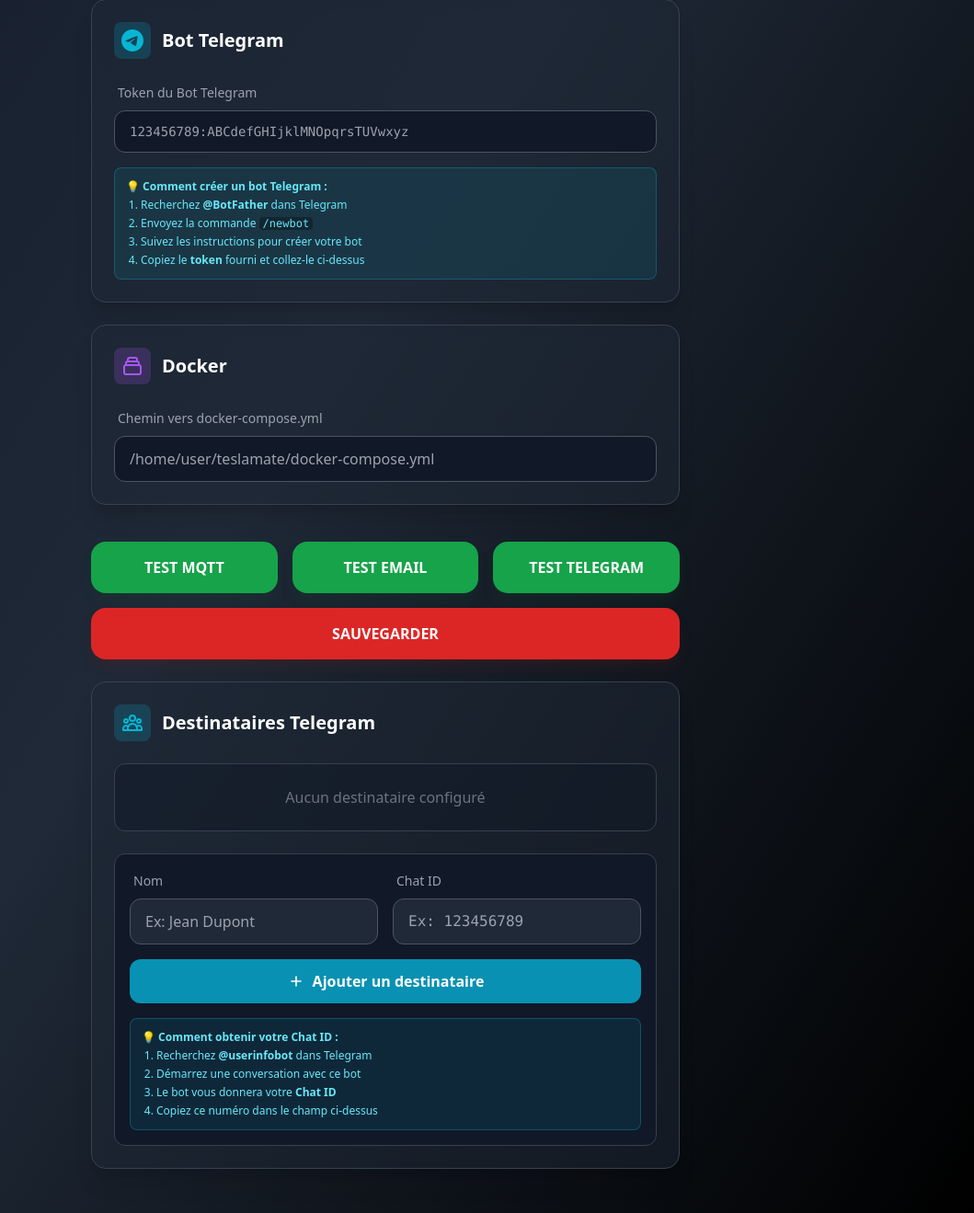
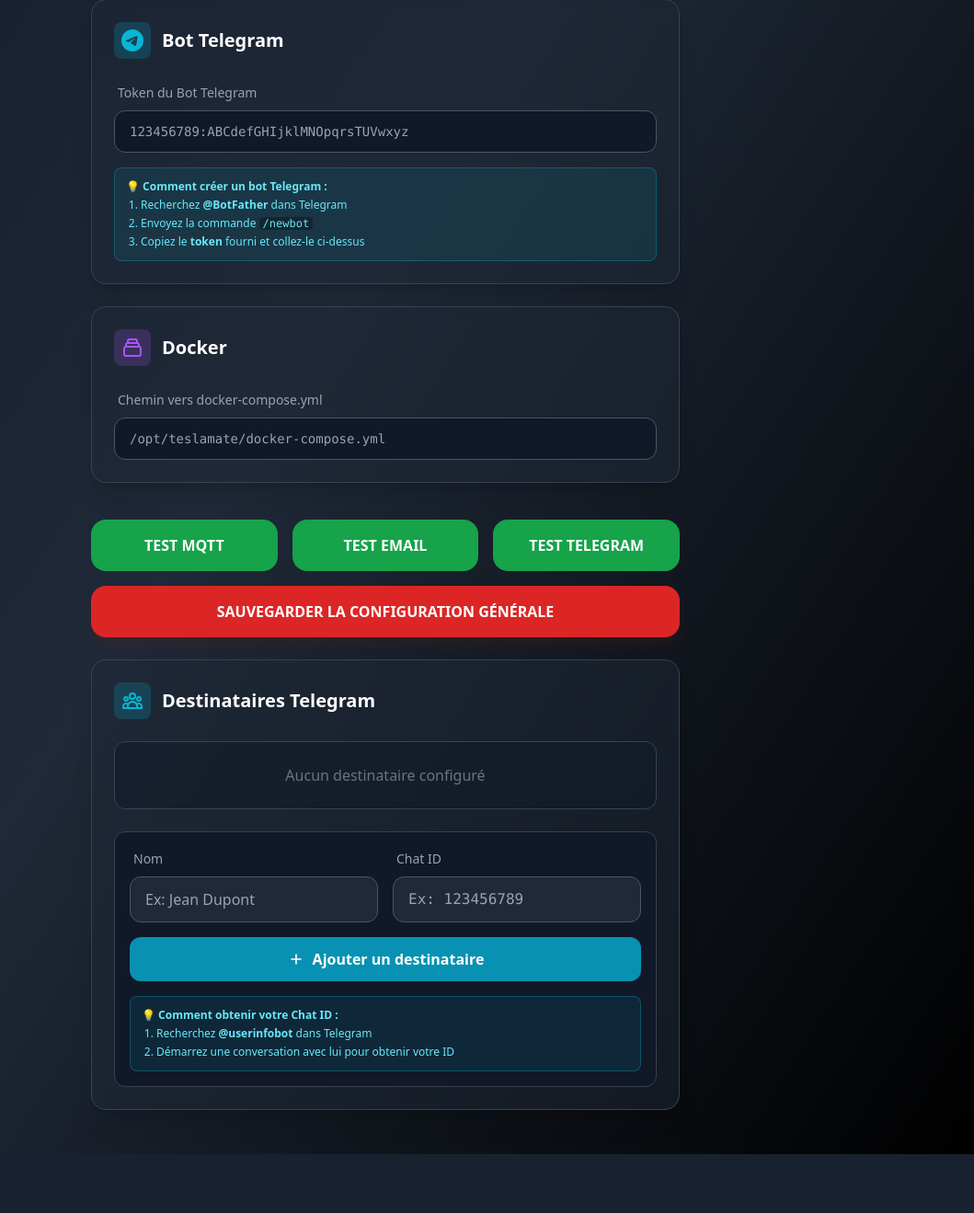
Before and after one commit to infrarik/teslamatemail, a PHP site: page /teslaconf.php in a window 1280 px wide. Shown: the part 741-2060 px from the top of the page at 92% size, without its empty margins (221-1280 px from the left). After the commit the page ends 1996 px from the top, so only its background shows below. Run offline with PHP 8.4, Linux system fonts and the light colour scheme; some libraries are stand-ins or nearby versions.

Commit message:
Update teslaconf.php

```diff
--- a/www/teslaconf.php
+++ b/www/teslaconf.php
@@ -25,18 +25,26 @@ $config = [
 if (file_exists($config_file)) {
     $lines = file($config_file, FILE_IGNORE_NEW_LINES | FILE_SKIP_EMPTY_LINES);
     foreach ($lines as $line) {
+        // Ignorer les commentaires
         if (strpos(trim($line), '#') === 0) continue;
+
+        // Séparer la clé et la valeur
         $parts = explode('=', $line, 2);
         if (count($parts) === 2) {
-            $key = strtolower(trim($parts[0]));
-            $val = trim($parts[1]);
+            $key = strtolower(trim($parts[0])); // On force la clé en minuscule pour la correspondance
+            $val = trim($parts[1]);             // On garde la valeur telle quelle (casse respectée)
+
             if (array_key_exists($key, $config)) {
                 $config[$key] = $val;
             }
         }
     }
 } else {
-    $default_content = "### TeslaMate Config Initialized ###\nmqtt_host=\nmqtt_port=1883\nmqtt_user=\nmqtt_pass=\nmqtt_topic=teslamate/cars/1\nnotification_email=\ndocker_path=\ntelegram_bot_token=\n";
+    // Création du fichier par défaut si inexistant
+    $default_content = "### TeslaMate Config Initialized ###\n";
+    foreach ($config as $k => $v) {
+        $default_content .= "{$k}={$v}\n";
+    }
     file_put_contents($config_file, $default_content);
 }
 
@@ -191,7 +199,6 @@ if (isset($_POST['add_telegram_user'])) {
           <ol class="list-decimal ml-4 space-y-1">
             <li>Recherchez <strong>@BotFather</strong> dans Telegram</li>
             <li>Envoyez la commande <code class="bg-black/30 px-1 rounded">/newbot</code></li>
-            <li>Suivez les instructions pour créer votre bot</li>
             <li>Copiez le <strong>token</strong> fourni et collez-le ci-dessus</li>
           </ol>
         </div>
@@ -209,34 +216,34 @@ if (isset($_POST['add_telegram_user'])) {
 
         <div class="space-y-2">
           <label class="text-sm text-gray-400 ml-1">Chemin vers docker-compose.yml</label>
-          <input type="text" name="docker_path" value="<?php echo htmlspecialchars($config['docker_path']); ?>" placeholder="/home/user/teslamate/docker-compose.yml" required
-            class="w-full bg-gray-900 border border-gray-600 rounded-xl px-4 py-3 focus:border-purple-500 focus:ring-1 focus:ring-purple-500 outline-none transition-all text-white">
+          <input type="text" name="docker_path" value="<?php echo htmlspecialchars($config['docker_path']); ?>" placeholder="/opt/teslamate/docker-compose.yml" required
+            class="w-full bg-gray-900 border border-gray-600 rounded-xl px-4 py-3 focus:border-purple-500 focus:ring-1 focus:ring-purple-500 outline-none transition-all text-white font-mono text-sm">
         </div>
       </div>
 
-      <div class="grid grid-cols-3 gap-4 pt-4">
+      <div class="grid grid-cols-1 md:grid-cols-3 gap-4 pt-4">
         <button type="button" id="btnTestMqtt"
-          class="w-full bg-green-600 hover:bg-green-700 text-white font-bold py-4 rounded-2xl shadow-lg shadow-green-900/20 transition-all transform active:scale-[0.98] flex items-center justify-center gap-2">
+          class="bg-green-600 hover:bg-green-700 text-white font-bold py-4 rounded-2xl transition-all flex items-center justify-center gap-2">
           <span>TEST MQTT</span>
           <div id="loader" class="hidden w-5 h-5 border-2 border-white/30 border-t-white rounded-full animate-spin"></div>
         </button>
 
         <button type="button" id="btnTestEmail"
-          class="w-full bg-green-600 hover:bg-green-700 text-white font-bold py-4 rounded-2xl shadow-lg shadow-green-900/20 transition-all transform active:scale-[0.98] flex items-center justify-center gap-2">
+          class="bg-green-600 hover:bg-green-700 text-white font-bold py-4 rounded-2xl transition-all flex items-center justify-center gap-2">
           <span>TEST EMAIL</span>
           <div id="loaderEmail" class="hidden w-5 h-5 border-2 border-white/30 border-t-white rounded-full animate-spin"></div>
         </button>
 
         <button type="button" id="btnTestTelegram"
-          class="w-full bg-green-600 hover:bg-green-700 text-white font-bold py-4 rounded-2xl shadow-lg shadow-green-900/20 transition-all transform active:scale-[0.98] flex items-center justify-center gap-2">
+          class="bg-green-600 hover:bg-green-700 text-white font-bold py-4 rounded-2xl transition-all flex items-center justify-center gap-2">
           <span>TEST TELEGRAM</span>
           <div id="loaderTelegram" class="hidden w-5 h-5 border-2 border-white/30 border-t-white rounded-full animate-spin"></div>
         </button>
 
-        <div class="col-span-3">
+        <div class="md:col-span-3">
           <button type="submit"
             class="w-full bg-red-600 hover:bg-red-700 text-white font-bold py-4 rounded-2xl shadow-lg shadow-red-900/20 transition-all transform active:scale-[0.98]">
-            SAUVEGARDER
+            SAUVEGARDER LA CONFIGURATION GÉNÉRALE
           </button>
         </div>
       </div>
@@ -260,7 +267,7 @@ if (isset($_POST['add_telegram_user'])) {
         <div class="bg-gray-900 border border-gray-700 rounded-xl p-4 flex items-center justify-between">
           <div class="flex items-center gap-3">
             <div class="w-10 h-10 bg-cyan-500/20 rounded-full flex items-center justify-center">
-              <span class="text-cyan-400 font-bold"><?php echo strtoupper(substr($user['name'], 0, 1)); ?></span>
+              <span class="text-cyan-400 font-bold"><?php echo strtoupper(substr($user['name'] ?? 'U', 0, 1)); ?></span>
             </div>
             <div>
               <div class="font-semibold"><?php echo htmlspecialchars($user['name']); ?></div>
@@ -311,9 +318,7 @@ if (isset($_POST['add_telegram_user'])) {
           <p class="font-semibold mb-1">💡 Comment obtenir votre Chat ID :</p>
           <ol class="list-decimal ml-4 space-y-1">
             <li>Recherchez <strong>@userinfobot</strong> dans Telegram</li>
-            <li>Démarrez une conversation avec ce bot</li>
-            <li>Le bot vous donnera votre <strong>Chat ID</strong></li>
-            <li>Copiez ce numéro dans le champ ci-dessus</li>
+            <li>Démarrez une conversation avec lui pour obtenir votre ID</li>
           </ol>
         </div>
       </form>
@@ -322,7 +327,6 @@ if (isset($_POST['add_telegram_user'])) {
   </div>
 
   <script>
-    // --- FONCTION COMMUNE POUR AFFICHER LE RESULTAT ---
     function showResult(type, message) {
         const resultZone = document.getElementById('testResult');
         resultZone.classList.remove('hidden');
@@ -336,110 +340,50 @@ if (isset($_POST['add_telegram_user'])) {
         resultZone.innerText = message;
     }
 
-    // --- TEST MQTT ---
-    document.getElementById('btnTestMqtt').addEventListener('click', async function() {
-        const btn = this;
-        const loader = document.getElementById('loader');
+    // Gestion des clics boutons tests (MQTT, Email, Telegram)
+    async function runTest(endpoint, bodyData, btnId, loaderId) {
+        const btn = document.getElementById(btnId);
+        const loader = document.getElementById(loaderId);
+        btn.disabled = true;
+        loader.classList.remove('hidden');
+
+        try {
+            const response = await fetch(endpoint, {
+                method: 'POST',
+                headers: { 'Content-Type': 'application/x-www-form-urlencoded' },
+                body: bodyData
+            });
+            const data = await response.json();
+            if(data.success) {
+                showResult('success', "✅ Succès !");
+            } else {
+                showResult('error', "❌ Erreur : " + data.message);
+            }
+        } catch (e) {
+            showResult('warning', "⚠ Erreur réseau ou serveur.");
+        } finally {
+            btn.disabled = false;
+            loader.classList.add('hidden');
+        }
+    }
+
+    document.getElementById('btnTestMqtt').addEventListener('click', function() {
         const host = document.getElementById('mqtt_host').value;
         const port = document.getElementById('mqtt_port').value;
         const user = document.getElementById('mqtt_user').value;
         const pass = document.getElementById('mqtt_pass').value;
         const topic = document.getElementById('mqtt_topic').value;
-
-        if(!host || !port || !topic) {
-            alert("Veuillez remplir l'hôte, le port et le topic.");
-            return;
-        }
-
-        btn.disabled = true;
-        loader.classList.remove('hidden');
-
-        try {
-            const response = await fetch('test_mqtt.php', {
-                method: 'POST',
-                headers: { 'Content-Type': 'application/x-www-form-urlencoded' },
-                body: `host=${encodeURIComponent(host)}&port=${encodeURIComponent(port)}&user=${encodeURIComponent(user)}&pass=${encodeURIComponent(pass)}&topic=${encodeURIComponent(topic)}`
-            });
-            const data = await response.json();
-            if(data.success) {
-                showResult('success', "✅ Succès : MQTT opérationnel !");
-            } else {
-                showResult('error', "❌ Échec MQTT : " + data.message);
-            }
-        } catch (e) {
-            showResult('warning', "⚠ Erreur réseau MQTT.");
-        } finally {
-            btn.disabled = false;
-            loader.classList.add('hidden');
-        }
+        runTest('test_mqtt.php', `host=${encodeURIComponent(host)}&port=${encodeURIComponent(port)}&user=${encodeURIComponent(user)}&pass=${encodeURIComponent(pass)}&topic=${encodeURIComponent(topic)}`, 'btnTestMqtt', 'loader');
     });
 
-    // --- TEST EMAIL ---
-    document.getElementById('btnTestEmail').addEventListener('click', async function() {
-        const btn = this;
-        const loader = document.getElementById('loaderEmail');
+    document.getElementById('btnTestEmail').addEventListener('click', function() {
         const email = document.getElementById('notification_email').value;
-
-        if(!email) {
-            alert("Veuillez saisir une adresse email.");
-            return;
-        }
-
-        btn.disabled = true;
-        loader.classList.remove('hidden');
-
-        try {
-            const response = await fetch('test_email.php', {
-                method: 'POST',
-                headers: { 'Content-Type': 'application/x-www-form-urlencoded' },
-                body: `email=${encodeURIComponent(email)}`
-            });
-            const data = await response.json();
-            if(data.success) {
-                showResult('success', "✅ Succès : Email de test envoyé !");
-            } else {
-                showResult('error', "❌ Échec Email : " + data.message);
-            }
-        } catch (e) {
-            showResult('warning', "⚠ Erreur réseau Email.");
-        } finally {
-            btn.disabled = false;
-            loader.classList.add('hidden');
-        }
+        runTest('test_email.php', `email=${encodeURIComponent(email)}`, 'btnTestEmail', 'loaderEmail');
     });
 
-    // --- TEST TELEGRAM ---
-    document.getElementById('btnTestTelegram').addEventListener('click', async function() {
-        const btn = this;
-        const loader = document.getElementById('loaderTelegram');
+    document.getElementById('btnTestTelegram').addEventListener('click', function() {
         const token = document.getElementById('telegram_bot_token').value;
-
-        if(!token) {
-            alert("Veuillez saisir le token du bot Telegram.");
-            return;
-        }
-
-        btn.disabled = true;
-        loader.classList.remove('hidden');
-
-        try {
-            const response = await fetch('test_telegram.php', {
-                method: 'POST',
-                headers: { 'Content-Type': 'application/x-www-form-urlencoded' },
-                body: `token=${encodeURIComponent(token)}`
-            });
-            const data = await response.json();
-            if(data.success) {
-                showResult('success', "✅ Succès : Message Telegram envoyé !");
-            } else {
-                showResult('error', "❌ Échec Telegram : " + data.message);
-            }
-        } catch (e) {
-            showResult('warning', "⚠ Erreur réseau Telegram.");
-        } finally {
-            btn.disabled = false;
-            loader.classList.add('hidden');
-        }
+        runTest('test_telegram.php', `token=${encodeURIComponent(token)}`, 'btnTestTelegram', 'loaderTelegram');
     });
   </script>
 </body>
```
